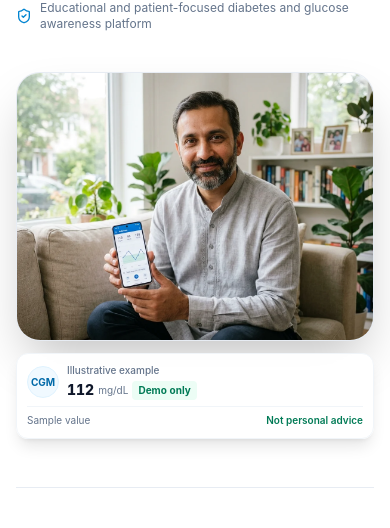
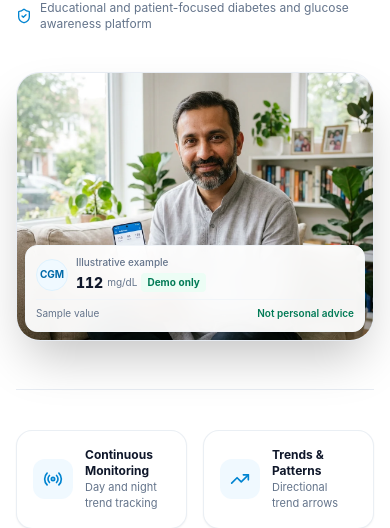
Before and after one commit to Sohaibk111/MyGlucoGuide, a React (Vite) app: page / in a window 390 px wide. Shown: the part 524-1052 px from the top of the page. Built offline with nearby package versions, Linux system fonts and the light colour scheme; no server answers.

Commit message:
Restore CGM demo overlay to previous layout

```diff
--- a/src/views/HomeView.tsx
+++ b/src/views/HomeView.tsx
@@ -142,18 +142,17 @@ export const HomeView: React.FC<HomeViewProps> = ({
 
             {/* Right Visual (5 cols) */}
             <div className="lg:col-span-5 relative">
-              <div className="relative mx-auto max-w-md lg:max-w-none">
-                <div className="relative rounded-3xl overflow-hidden shadow-2xl border border-line/80 bg-surface">
+              <div className="relative mx-auto max-w-md lg:max-w-none rounded-3xl overflow-hidden shadow-2xl border border-line/80 bg-surface">
                 <img
                   src="/assets/images/hero_pakistani_glucose_app_1790358065352.webp"
                   alt="Pakistani adult with smartphone showing glucose insights and trend patterns"
                   className="w-full h-auto object-cover aspect-4/3"
                   referrerPolicy="no-referrer"
                 />
-                </div>
 
-                {/* On mobile, keep the demo card below the image so the person stays visible. On larger screens, overlay it as before. */}
-                <div className="relative mt-3 sm:mt-0 sm:absolute sm:bottom-4 sm:left-4 sm:right-4 bg-surface/95 backdrop-blur-md rounded-xl sm:rounded-2xl p-2.5 sm:p-4 shadow-lg border border-line-soft grid grid-cols-[auto_minmax(0,1fr)] sm:flex sm:items-center sm:justify-between gap-x-2 gap-y-1.5 sm:gap-3">
+                {/* Subtle Floating Sensor Card Overlay */}
+                {/* Extra right-clearance below 414px keeps this clear of the fixed floating WhatsApp widget */}
+                <div className="absolute bottom-2 left-2 right-2 sm:bottom-4 sm:left-4 sm:right-4 bg-surface/95 backdrop-blur-md rounded-xl sm:rounded-2xl p-2.5 sm:p-4 shadow-lg border border-line-soft grid grid-cols-[auto_minmax(0,1fr)] sm:flex sm:items-center sm:justify-between gap-x-2 gap-y-1.5 sm:gap-3">
                   <div className="flex items-center gap-2 sm:gap-3 min-w-0">
                     <div className="w-8 h-8 sm:w-11 sm:h-11 rounded-full bg-sky-50 dark:bg-sky-400/10 border border-sky-100 dark:border-sky-400/25 flex items-center justify-center text-sky-700 dark:text-sky-300 font-bold text-[10px] sm:text-xs shrink-0">
                       CGM
```
